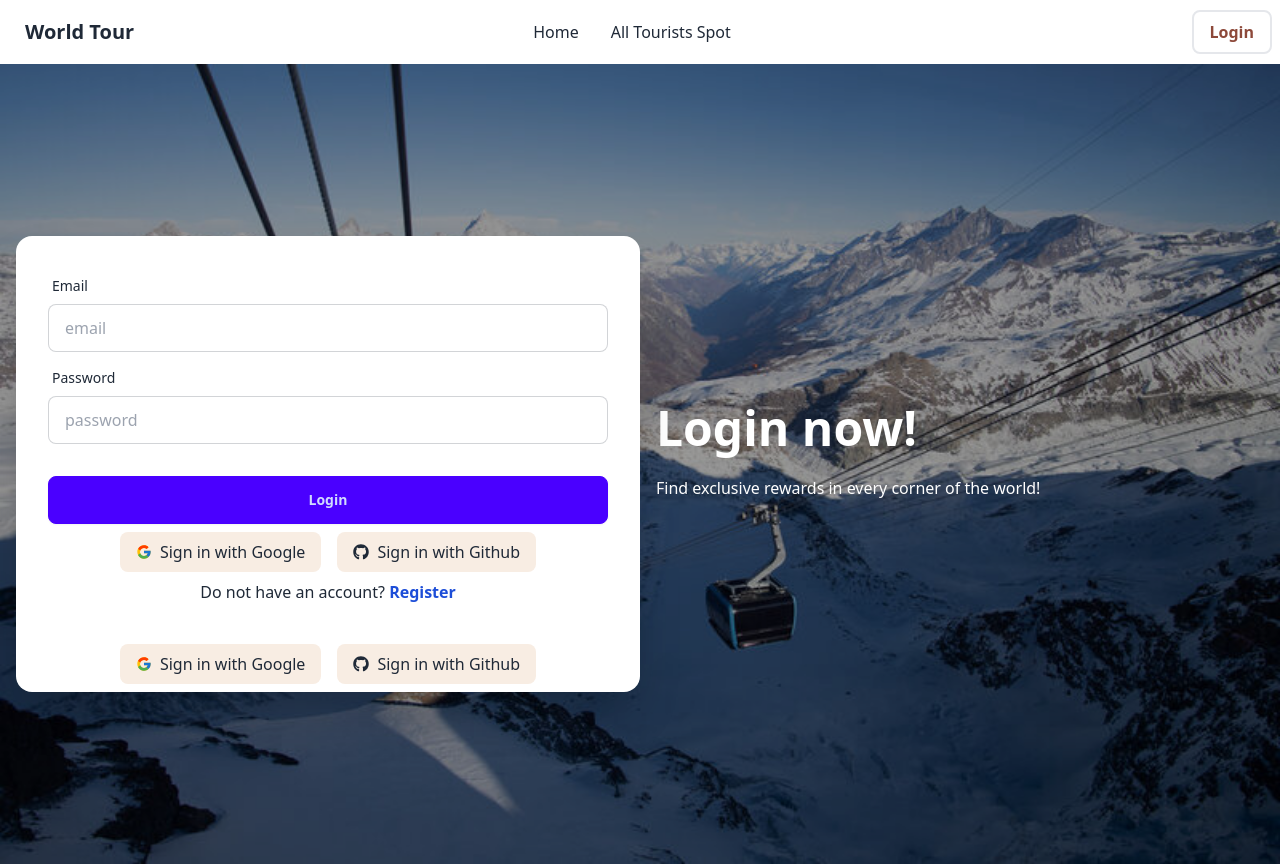
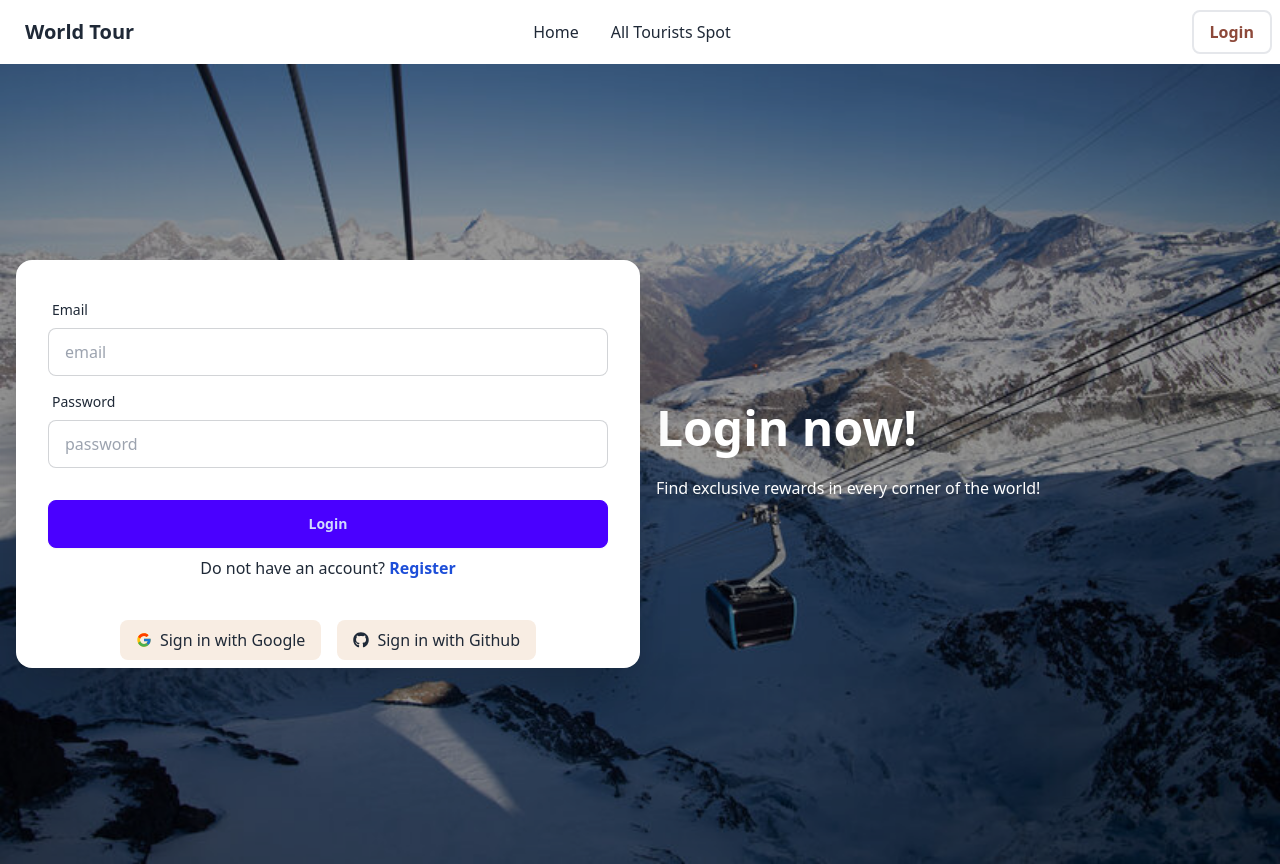
Before and after one commit to stnayem/b910-client-side-stnayem, a React (Vite) app: page /login in a window 1280 px wide. Built offline with nearby package versions, Linux system fonts and the light colour scheme; no server answers.

Commit message:
Login with google and github authentication successful

```diff
--- a/src/components/GoogAndGitSignIn.jsx
+++ b/src/components/GoogAndGitSignIn.jsx
@@ -35,7 +35,7 @@ const GoogAndGitSignIn = () => {
             <div className="my-2 flex flex-col sm:flex-row sm:justify-center sm:space-x-4
                             *:py-2 *:flex *:items-center *:px-4 *:rounded-lg *:bg-[#F8EDE3]">
                 <button onClick={() => handleGoogAndGitSignIn(signinWithGoogle)}><FcGoogle className="mr-2" />Sign in with Google</button>
-                <button><FaGithub className="mr-2" />Sign in with Github</button>
+                <button onClick={() => handleGoogAndGitSignIn(signinWithGithub)}><FaGithub className="mr-2" />Sign in with Github</button>
             </div>
         </div>
     );
--- a/src/pages/Login.jsx
+++ b/src/pages/Login.jsx
@@ -77,11 +77,6 @@ const Login = () => {
                                 <div className="form-control mt-6">
                                     <button className="btn btn-primary">Login</button>
                                 </div>
-                                <div className="flex flex-col sm:flex-row sm:justify-center sm:space-x-4
-                            *:py-2 *:flex *:items-center *:px-4 *:rounded-lg *:bg-[#F8EDE3]">
-                                    <button><FcGoogle className="mr-2" />Sign in with Google</button>
-                                    <button><FaGithub className="mr-2" />Sign in with Github</button>
-                                </div>
                                 <div className="w-full text-center">
                                     <span>Do not have an account? </span>
                                     <Link to='/register' className="font-bold text-blue-700">Register</Link>
```
